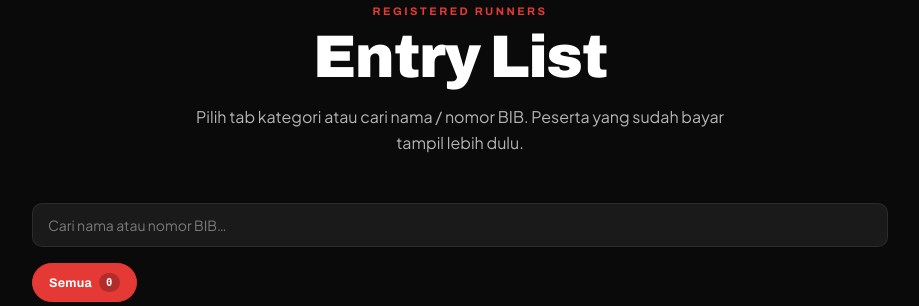
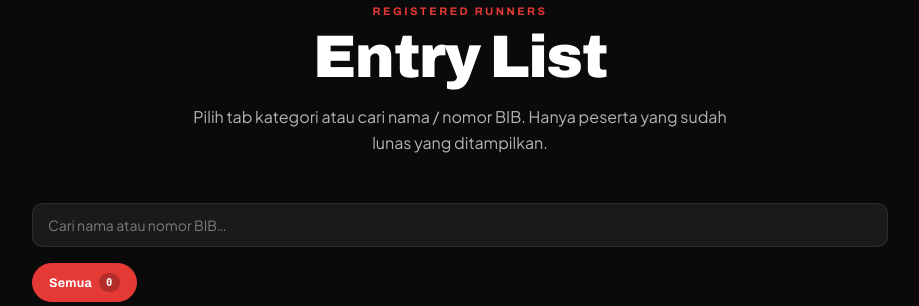
Before and after one commit to zanul11/runger, a Laravel app: page /gerung-trail-run/entry-list in a window 1280 px wide. Shown: the part 121-427 px from the top of the page, without its empty margins (180-1099 px from the left). Run offline with Laravel 12, Linux system fonts and the light colour scheme; data comes from the database, SQL or seed files in the repository; data that the repository does not hold is empty.

Commit message:
Entry list GTR: hanya tampilkan peserta yang sudah lunas
Co-Authored-By: Claude Opus 5.5 <noreply@anthropic.com>

```diff
--- a/app/Http/Controllers/PageController.php
+++ b/app/Http/Controllers/PageController.php
@@ -134,8 +134,9 @@ class PageController extends Controller
             ->with(['registrations' => fn ($q) => $q
                 // Slot cadangan panitia ("Runners 1", ...) & slot sponsor ("Bank NTB Syariah 1", ...) tidak ditampilkan.
                 ->whereRaw("COALESCE(full_name, '') NOT REGEXP '^(Runners|Bank NTB Syariah) [0-9]+$'")
-                // Urut: lunas dulu → nomor BIB (numerik, 4 digit >999) → nama.
-                ->orderByRaw("CASE WHEN payment_status = 'paid' THEN 0 ELSE 1 END")
+                // Hanya peserta yang sudah lunas.
+                ->where('payment_status', 'paid')
+                // Urut: nomor BIB (numerik, 4 digit >999) → nama.
                 ->orderByRaw('bib_number IS NULL')      // yang punya BIB dulu
                 ->orderByRaw('LENGTH(bib_number)')       // 3 digit sebelum 4 digit
                 ->orderBy('bib_number')
--- a/resources/views/pages/gtr-entry-list.blade.php
+++ b/resources/views/pages/gtr-entry-list.blade.php
@@ -63,7 +63,7 @@
     <div class="block-head">
       <div class="eye">Registered Runners</div>
       <h2>Entry List</h2>
-      <p>Pilih tab kategori atau cari nama / nomor BIB. Peserta yang sudah bayar tampil lebih dulu.</p>
+      <p>Pilih tab kategori atau cari nama / nomor BIB. Hanya peserta yang sudah lunas yang ditampilkan.</p>
     </div>
 
     <div class="el-toolbar">
```
